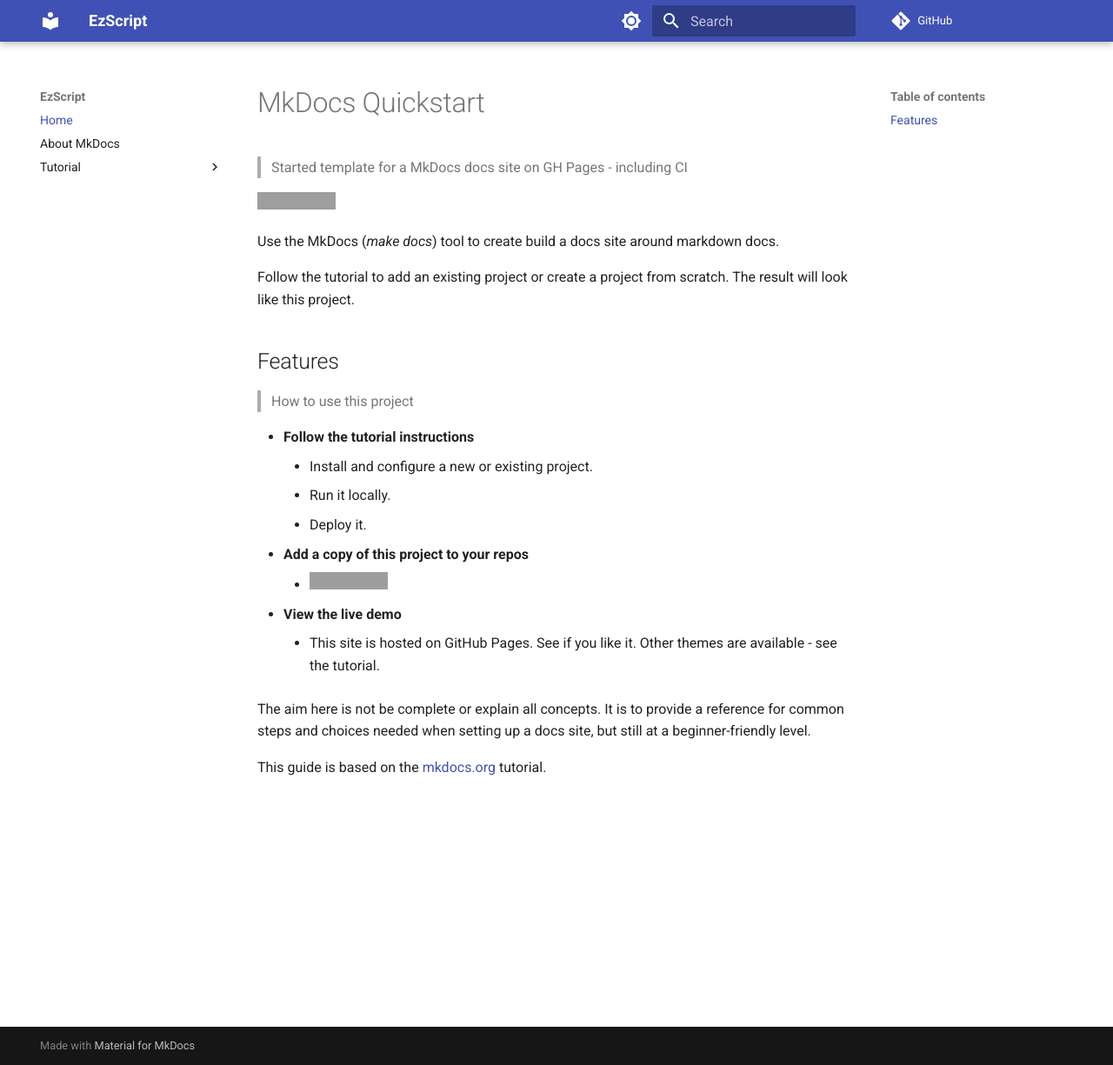
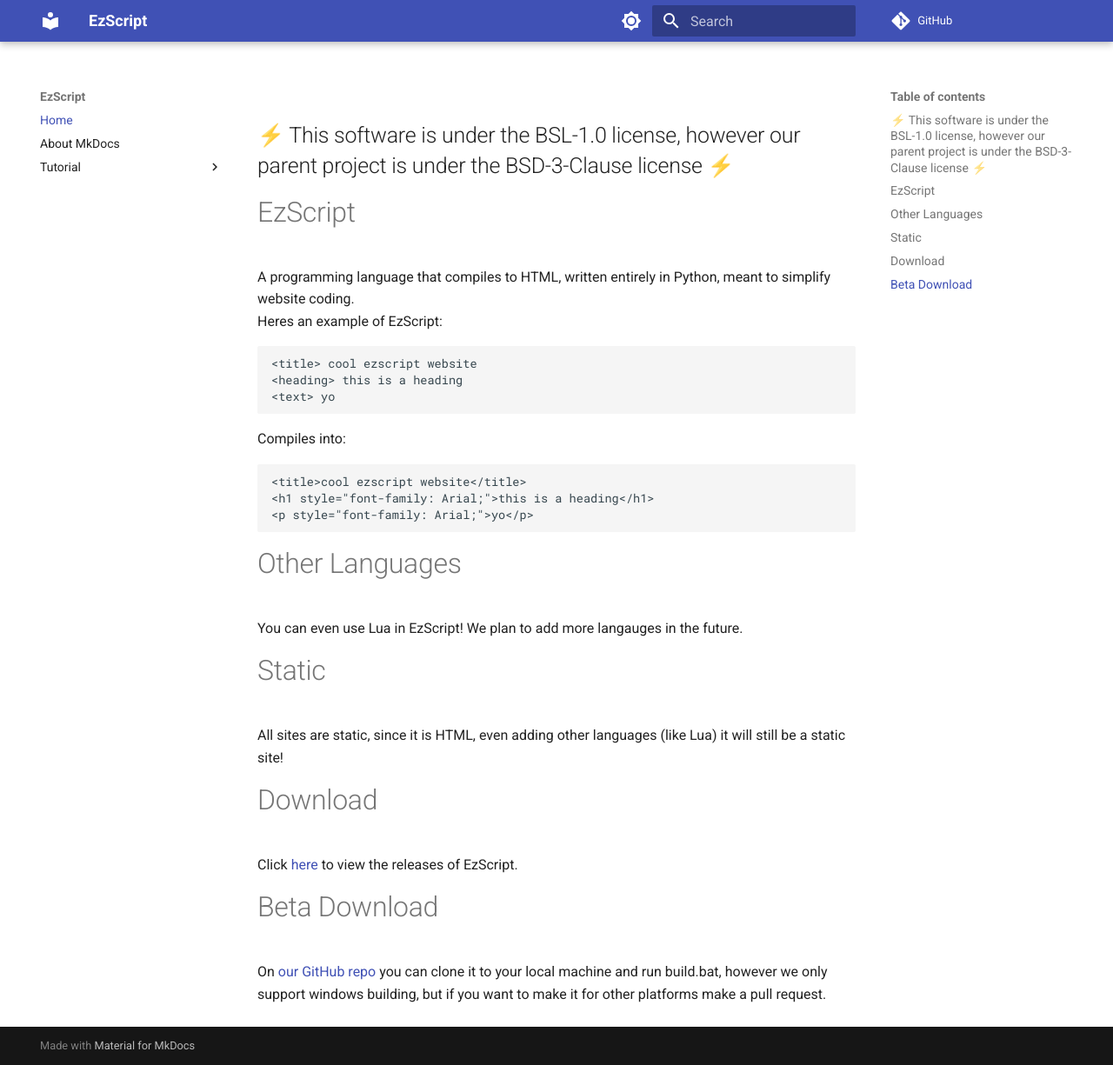
Before and after one commit to ezscript-html/ezscript-html.github.io, an MkDocs documentation site: the page built from docs/docs/index.md, in a window 1280 px wide and 1225 px high. Shown: the whole window at 87% size. Built offline with MkDocs 1.6.1 and Material for MkDocs 9.7.7, drawn with Linux system fonts in a browser that asks for light colours; comment, search, counter and statistics services are not loaded; grey boxes are pictures that could not be loaded.

Commit message:
Update index.md

````diff
--- a/docs/docs/index.md
+++ b/docs/docs/index.md
@@ -1,26 +1,24 @@
-# MkDocs Quickstart
->  Started template for a MkDocs docs site on GH Pages - including CI
+## ⚡ This software is under the BSL-1.0 license, however our parent project is under the BSD-3-Clause license ⚡
+# EzScript
+A programming language that compiles to HTML, written entirely in Python, meant to simplify website coding.
+Heres an example of EzScript:
+```
+<title> cool ezscript website
+<heading> this is a heading
+<text> yo
+```
+Compiles into:
 
-[![Repo stars](https://img.shields.io/github/stars/MichaelCurrin/mkdocs-quickstart?style=social)](https://github.com/MichaelCurrin/mkdocs-quickstart)
-
-Use the MkDocs (_make docs_) tool to create build a docs site around markdown docs.
-
-Follow the tutorial to add an existing project or create a project from scratch. The result will look like this project.
-
-
-## Features
-> How to use this project
-
-- **Follow the tutorial instructions**
-    - Install and configure a new or existing project.
-    - Run it locally.
-    - Deploy it.
-- **Add a copy of this project to your repos**
-    - [![Use this template](https://img.shields.io/badge/Use_this_template-2ea44f?logo=github)](https://github.com/MichaelCurrin/mkdocs-quickstart/generate)
-- **View the live demo**
-    - This site is hosted on GitHub Pages. See if you like it. Other themes are available - see the tutorial.
-
-
-The aim here is not be complete or explain all concepts. It is to provide a reference for common steps and choices needed when setting up a docs site, but still at a beginner-friendly level.
-
-This guide is based on the [mkdocs.org](https://www.mkdocs.org/) tutorial.
+```
+<title>cool ezscript website</title>
+<h1 style="font-family: Arial;">this is a heading</h1>
+<p style="font-family: Arial;">yo</p>
+```
+# Other Languages
+You can even use Lua in EzScript! We plan to add more langauges in the future.
+# Static
+All sites are static, since it is HTML, even adding other languages (like Lua) it will still be a static site!
+# Download
+Click [here](https://github.com/nmsderp/EzScript/releases) to view the releases of EzScript.
+# Beta Download
+On [our GitHub repo](https://github.com/ezscript-html/EzScript-lang) you can clone it to your local machine and run build.bat, however we only support windows building, but if you want to make it for other platforms make a pull request.
````
